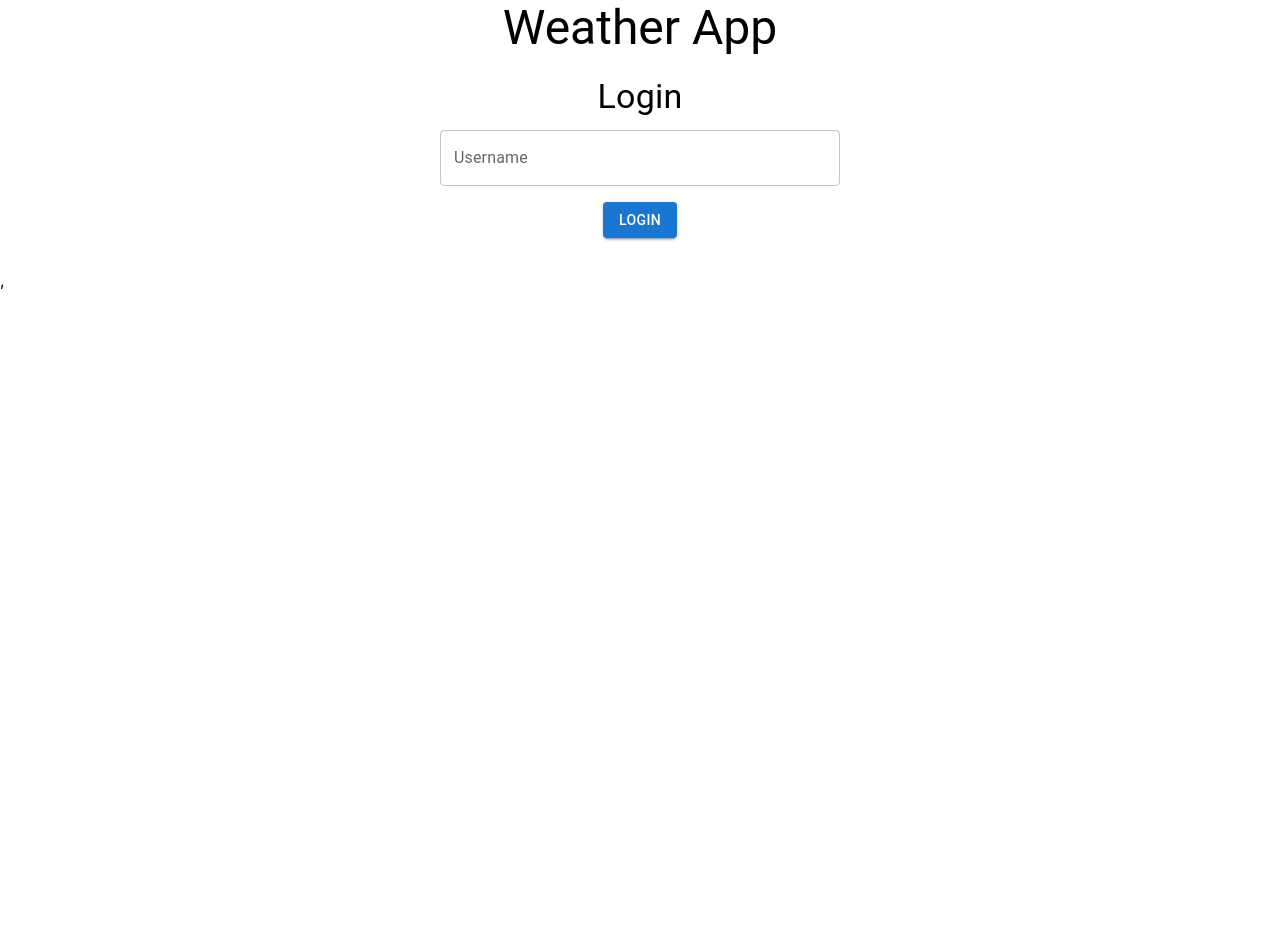
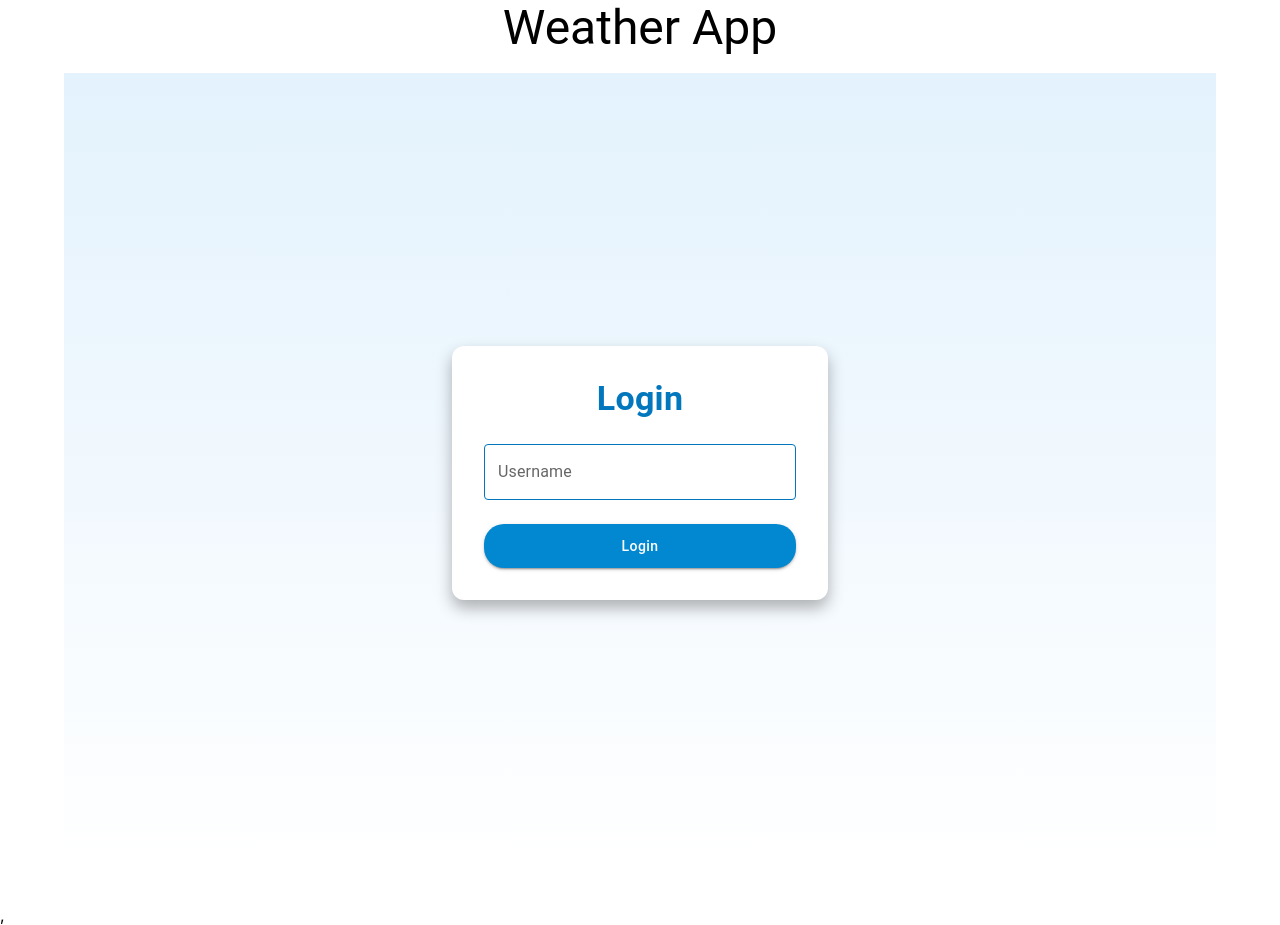
Before and after one commit to Devika2019/Weather-app, a React (Create React App) app: page / in a window 1280 px wide. Before the commit the page ends 800 px from the top, so only its background shows below. Built offline with nearby package versions, Linux system fonts and the light colour scheme.

Commit message:
UI changes

```diff
--- a/src/components/Login.tsx
+++ b/src/components/Login.tsx
@@ -1,5 +1,5 @@
 import React, { useState } from 'react';
-import { TextField, Button, Box, Typography } from '@mui/material';
+import { TextField, Button, Box, Typography, Paper } from '@mui/material';
 import { useDispatch } from 'react-redux';
 import { login } from '../features/user/userSlice';
 
@@ -8,27 +8,88 @@ const Login: React.FC = () => {
   const dispatch = useDispatch();
 
   const handleLogin = () => {
+    if (username.trim()) {
       dispatch(login(username));
+    }
   };
 
   return (
-    <Box sx={{ maxWidth: 400, margin: '20px auto', textAlign: 'center' }}>
-      <Typography variant="h4" gutterBottom>Login</Typography>
+    <Box
+      sx={{
+        display: 'flex',
+        justifyContent: 'center',
+        alignItems: 'center',
+        height: '100vh',
+        background: 'linear-gradient(to bottom, #e3f2fd, #ffffff)'
+      }}
+    >
+      <Paper
+        elevation={10}
+        sx={{
+          padding: 4,
+          maxWidth: 400,
+          borderRadius: 3,
+          textAlign: 'center',
+          boxShadow: '0px 8px 16px rgba(0, 0, 0, 0.3)',
+          backgroundColor: '#ffffff',
+          position: 'relative'
+        }}
+      >
+        <Typography
+          variant="h4"
+          gutterBottom
+          sx={{ color: '#0277bd', fontWeight: 'bold', mb: 3 }}
+        >
+          Login
+        </Typography>
         <TextField
           fullWidth
           label="Username"
           variant="outlined"
           value={username}
           onChange={(e) => setUsername(e.target.value)}
-        sx={{ marginBottom: 2 }}
+          sx={{
+            marginBottom: 3,
+            '& .MuiOutlinedInput-root': {
+              '& fieldset': {
+                borderColor: '#0277bd',
+              },
+              '&:hover fieldset': {
+                borderColor: '#01579b',
+              },
+            },
+          }}
         />
         <Button
           variant="contained"
           color="primary"
           onClick={handleLogin}
+          sx={{
+            width: '100%',
+            backgroundColor: '#0288d1',
+            '&:hover': {
+              backgroundColor: '#0277bd'
+            },
+            padding: '10px 0',
+            textTransform: 'none',
+            borderRadius: '20px'
+          }}
         >
           Login
         </Button>
+        <Box
+          sx={{
+            position: 'absolute',
+            top: 0,
+            left: 0,
+            right: 0,
+            bottom: 0,
+            background: 'linear-gradient(to top, rgba(255, 255, 255, 0.8), rgba(255, 255, 255, 0))',
+            borderRadius: 'inherit',
+            zIndex: -1
+          }}
+        />
+      </Paper>
     </Box>
   );
 };
--- a/src/components/SearchInput.tsx
+++ b/src/components/SearchInput.tsx
@@ -1,7 +1,7 @@
 import React, { useState, useEffect } from 'react';
-import { TextField, Button, Box, FormControlLabel, Checkbox, Autocomplete } from '@mui/material';
+import { TextField, Button, Box, FormControlLabel, Checkbox, Autocomplete, Typography, Paper } from '@mui/material';
 import { useDispatch, useSelector } from 'react-redux';
-import { AppDispatch } from '../store'; // Import AppDispatch
+import { AppDispatch } from '../store';
 import { fetchWeather, addCityWeather, removeCityWeather } from '../features/weather/weatherSlice';
 import { WeatherParams, WeatherResponse } from '../features/weather/weatherInterfaces';
 import { loadCountries, loadCities } from '../features/countries/countriesSlice';
@@ -53,8 +53,6 @@ const SearchInput: React.FC = () => {
     setSelectedCities(updatedSelectedCities);
 
     if (!isCitySelected(cityName)) {
-      const lat = 33.44; // Placeholder latitude
-      const lon = -94.04; // Placeholder longitude
 
       (dispatch as AppDispatch)(fetchWeather({ city: cityName }))
         .then((result) => {
@@ -68,8 +66,23 @@ const SearchInput: React.FC = () => {
   };
 
   return (
-    <Box sx={{ maxWidth: 500, margin: '20px auto', textAlign: 'center' }}>
+    <Box sx={{
+      maxWidth: 600,
+      margin: '20px auto',
+      padding: 2,
+      textAlign: 'center',
+      backgroundColor: '#f5f5f5',
+      borderRadius: 2,
+      boxShadow: 3
+    }}>
+      <Typography
+        variant="h5"
+        sx={{ mb: 2, color: '#0277bd', fontWeight: 'bold' }}
+      >
+        Search and Select Cities
+      </Typography>
       <Autocomplete
+        sx={{ marginBottom: 2 }}
         options={countryOptions}
         renderInput={(params) => <TextField {...params} label="Select Country" variant="outlined" />}
         onChange={(event, newValue: string | null) => setSelectedCountry(newValue)}
@@ -84,7 +97,11 @@ const SearchInput: React.FC = () => {
         renderInput={(params) => <TextField {...params} label="Select City" variant="outlined" />}
       />
 
-      <Box sx={{ marginTop: 2 }}>
+      <Box sx={{
+display: 'flex',
+alignItems: 'center',
+gap: 1
+}}>
         {selectedCity?.map((cityName: any) => (
           <FormControlLabel
             key={cityName}
```
Lines whose indentation alone changed are shown as unchanged.
